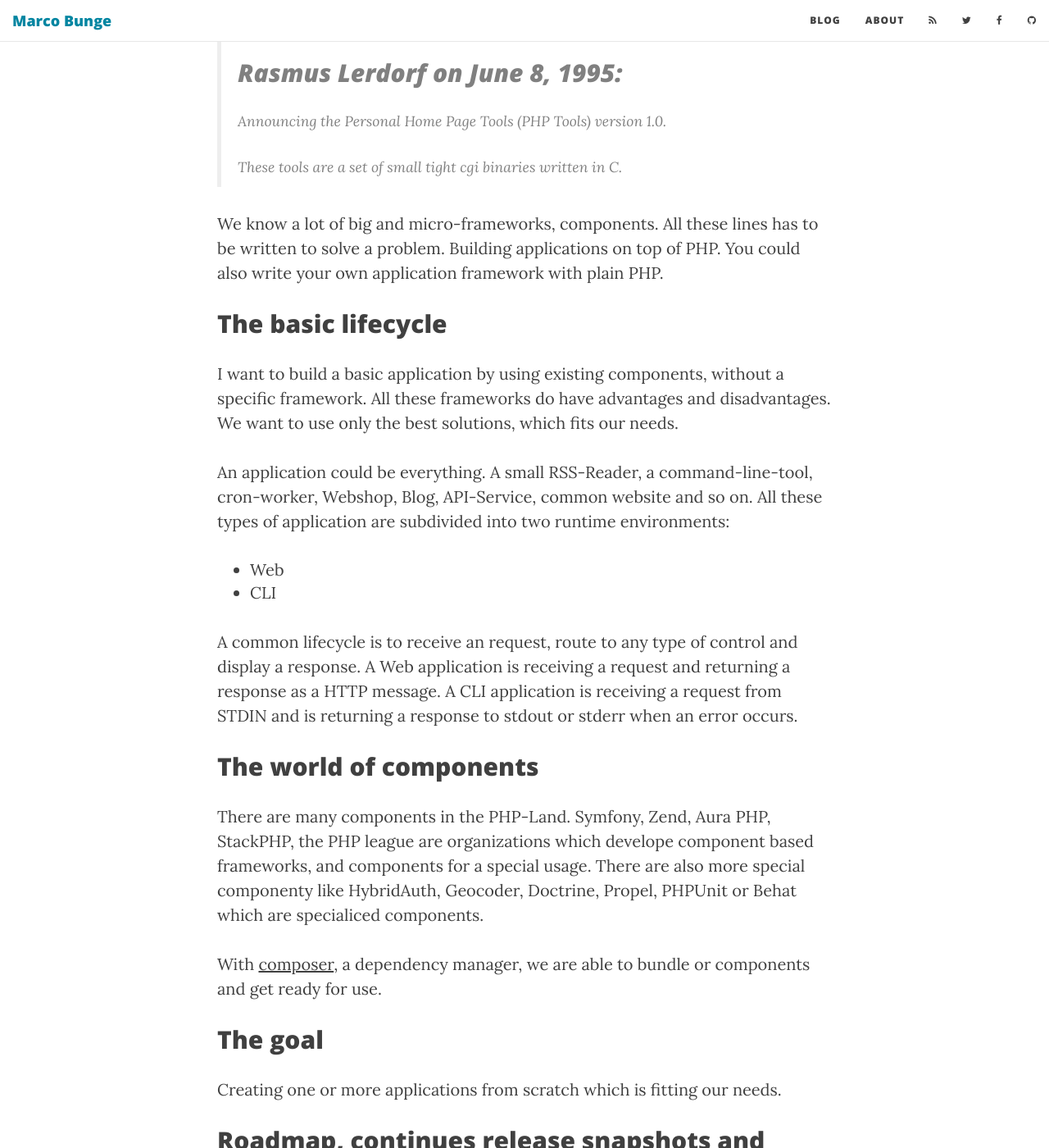
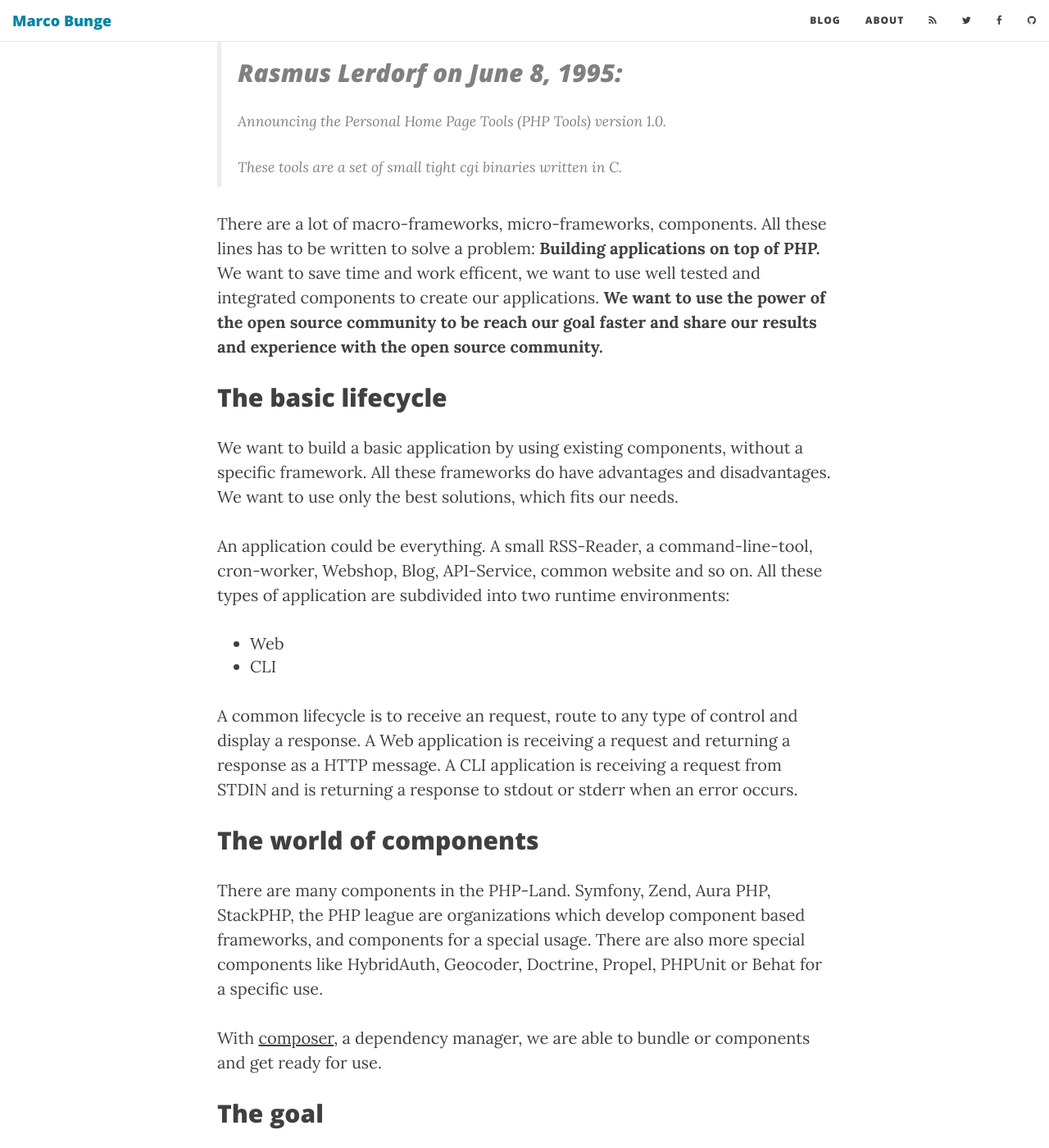
Before and after one commit to mbunge/mbunge.github.io, a Jekyll site: the page built from _posts/2015-10-10-building-applications-with-existing-components.markdown, in a window 1280 px wide and 1400 px high, scrolled down 604 px. Shown: the whole window at 82% size. Built offline with Jekyll 4.4.1, drawn with Linux system fonts in a browser that asks for light colours; nearby versions of some CDN libraries; comment, search, counter and statistics services are not loaded; some of the changed text lies outside the part shown.

Commit message:
Update 2015-10-10-building-applications-with-existing-components.markdown

```diff
--- a/_posts/2015-10-10-building-applications-with-existing-components.markdown
+++ b/_posts/2015-10-10-building-applications-with-existing-components.markdown
@@ -14,12 +14,12 @@ header-img: "img/downloads-bg.jpg"
 	<p>These tools are a set of small tight cgi binaries written in C.</p>
 </blockquote>
 
-We know a lot of big and micro-frameworks, components. All these lines has to be written to solve a problem.
-Building applications on top of PHP. You could also write your own application framework with plain PHP.
+There are a lot of macro-frameworks, micro-frameworks, components. All these lines has to be written to solve a problem: __Building applications on top of PHP.__ We want to save time and work efficent, we want to use well tested and integrated components to create our applications.
+__We want to use the power of the open source community to be reach our goal faster and share our results and experience with the open source community.__
 
 ## The basic lifecycle
 
-I want to build a basic application by using existing components, without a specific framework. All these
+We want to build a basic application by using existing components, without a specific framework. All these
 frameworks do have advantages and disadvantages. We want to use only the best solutions, which fits our needs.
 
 An application could be everything. A small RSS-Reader, a command-line-tool, cron-worker, Webshop, Blog,
@@ -34,9 +34,7 @@ and is returning a response to stdout or stderr when an error occurs.
 
 ## The world of components
 
-There are many components in the PHP-Land. Symfony, Zend, Aura PHP, StackPHP, the PHP league are organizations which develope
-component based frameworks, and components for a special usage. There are also more special componenty like HybridAuth, Geocoder,
-Doctrine, Propel, PHPUnit or Behat which are specialiced components.
+There are many components in the PHP-Land. Symfony, Zend, Aura PHP, StackPHP, the PHP league are organizations which develop component based frameworks, and components for a special usage. There are also more special components like HybridAuth, Geocoder, Doctrine, Propel, PHPUnit or Behat for a specific use.
 
 With <a href="https://getcomposer.org/" target="_blank">composer</a>, a dependency manager, we are able to bundle or components and get ready for use.
 
@@ -65,10 +63,9 @@ We also follow a modern release cycle with <a href="http://semver.org/" target="
 
 We will also comply with the PSR standards defined by <a href="http://www.php-fig.org/" target="_blank">PHP-FIG</a>
 
-## Next steps
+## Waht's next?
 
-I will publish a post regarding to this series each two weeks. I will also create a GitHub repository where.
-If you would like to still informed or contribute, just follow me on twitter or via
+A new post regarding to this series will published every two weeks. If you would like to still informed or contribute, just follow me on <a href="https://twitter.com/intent/user?screen_name=makk_eightbit" target="_blank">twitter</a> or via
 <a href="mailto:mjls@web.de?subject=Modern Applications with PHP" target="_blank">email</a> for detailed information.
 
 ## Wishes and suggestions
```
Also changed, not shown: other parts of _posts/2015-10-10-building-applications-with-existing-components.markdown (+1 -1 lines).
